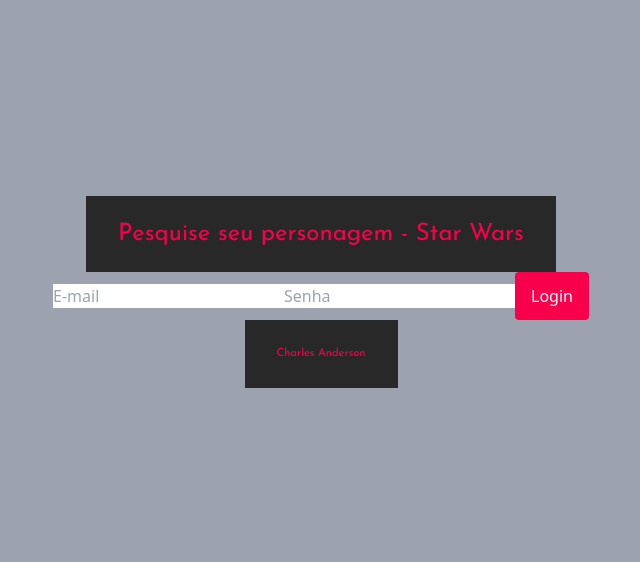
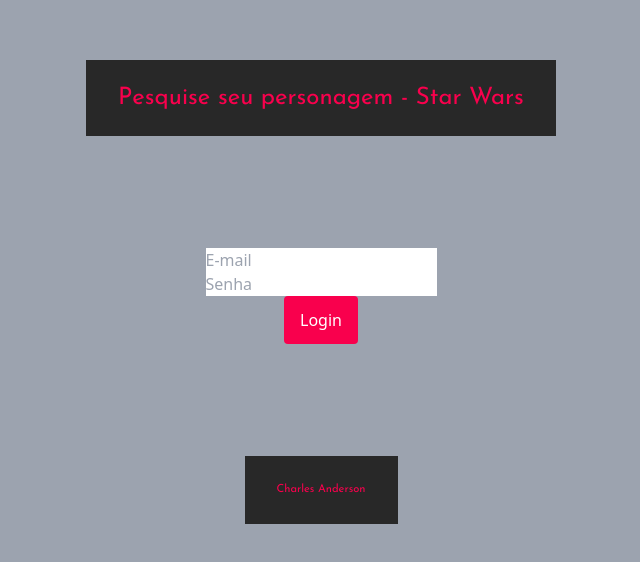
Before and after one commit to charlesanderson25/fullstack_api_starwars_front-end, a React (Vite) app in the folder SWAPI/: page / in a window 1280 px wide. Shown: the part 108-670 px from the top of the page, without its empty margins (319-959 px from the left). Built offline with nearby package versions, Linux system fonts and the light colour scheme.

Commit message:
Add centerInputBtn

```diff
--- a/SWAPI/src/components/Login.tsx
+++ b/SWAPI/src/components/Login.tsx
@@ -5,6 +5,14 @@
 const textLogin = {
   btnLogout: "Logout",
   btnLogin: "Login",
+};
+
+const centerInputBtn: React.CSSProperties = {
+  display: "flex",
+  flexDirection: "column",
+  alignItems: "center",
+  justifyContent: "center",
+  height: "40vh",
 };
 
 const Login: React.FC = () => {
@@ -26,14 +34,14 @@
 
   if (isLoggedIn) {
     return (
-      <div>
+      <div style={centerInputBtn}>
         <Button onClick={checkLogout}>{textLogin.btnLogout}</Button>
         <SearchCharacter />
       </div>
     );
   } else {
     return (
-      <div>
+      <div style={centerInputBtn}>
         <input
           type="text"
           placeholder="E-mail"
```
